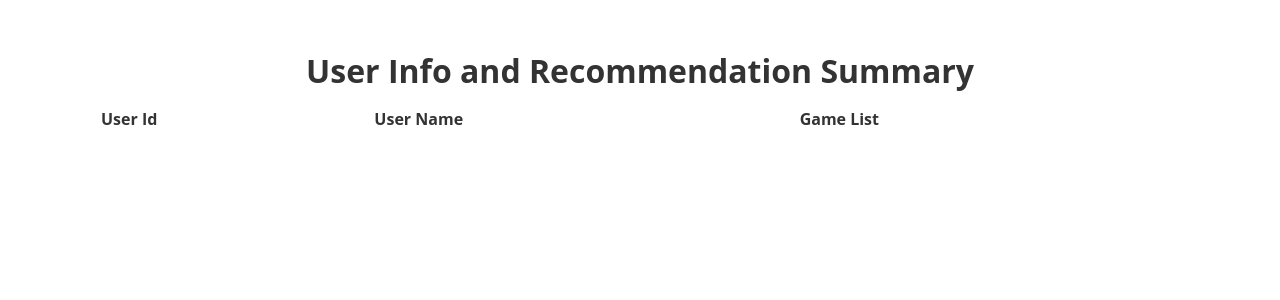
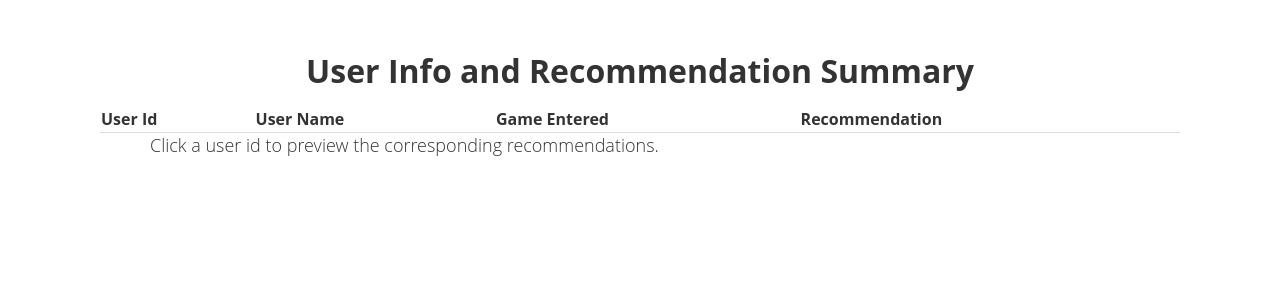
Before and after one commit to JadenWSR/SteamProject, a Flask app: page /Resultssummary in a window 1280 px wide. Shown: the part 81-381 px from the top of the page. Run offline with Flask 2, Linux system fonts and the light colour scheme; lists and menus that the app fills with data are empty; parts of the project's set-up code (start-up, migrations or seed data) failed here and were passed over; some libraries are stand-ins or nearby versions.

Commit message:
Added model to the web app

```diff
--- a/app.py
+++ b/app.py
@@ -11,6 +11,7 @@ import io
 import base64
 import os
 
+from recommendation import *
 
 # DEVELOPMENT_ENV  = True
 
@@ -42,7 +43,8 @@ def get_user_db():
         sql_create_user_table = """ CREATE TABLE IF NOT EXISTS user (
                                     id integer,
                                     name text,
-                                    game_list text
+                                    game_entered text,
+                                    recommendation text
                                 ); """
         cursor.execute(sql_create_user_table)
     # Return the connection
@@ -58,21 +60,22 @@ def insert_user_info(request):
         name = "Anonymous"
     name = name.replace("'", "''")
 
-    game_list = request.form["game_list"]
-    game_list = game_list.replace("'", "''")
+    game_entered = request.form["game_entered"]
+    game_entered = game_entered.replace("'", "''")
+
+    recommendation = get_recommendation(game_user_likes=game_entered, num=request.form.get('num', type=int))
 
     # get nrow and assign unique id
     n_row = cursor.execute('select * from user;')
     nrow = len(n_row.fetchall()) + 1
 
     # add a new row to user database
-    cursor.execute("INSERT INTO user (id, name, game_list) VALUES ({nrow}, '{name}', '{game_list}')".format(
-        nrow = nrow, name = name, game_list = game_list))
+    cursor.execute("INSERT INTO user (id, name, game_entered, recommendation) VALUES ({nrow}, '{name}', '{game_entered}', '{recommendation}')".format(
+        nrow = nrow, name = name, game_entered = game_entered, recommendation = recommendation))
     # Save the change
     g.user_db.commit()
     # close the connection
     g.user_db.close()
-
 
 def get_user_info():
     # open the connection
@@ -82,6 +85,21 @@ def get_user_info():
     # close the connection
     g.user_db.close()
     return messages
+
+def generate_preview_info():
+    # open the connection
+    g.user_db = get_user_db()
+    # get id number of the user
+    id = int(request.form['user_id'])
+
+    # Get a collection of all user input from the user_db
+    messages = pd.read_sql_query("SELECT * FROM user where id = '{id}'".format(id = id), g.user_db)
+    # close the connection
+    g.user_db.close()
+
+    str_r = messages.get('recommendation')[0]
+    recommendation = list(str_r.split('/'))
+    return messages, recommendation
 
 @app.route('/')
 def index():
@@ -100,13 +118,20 @@ def getuserinput():
             return render_template('error.html', app_data=app_data)
 
 
-@app.route('/Resultssummary')
+@app.route('/Resultssummary', methods=['POST', 'GET'])
 def Resultssummary():
-    try:
-        messages = get_user_info()
-        return render_template('Resultssummary.html', messages = messages, app_data=app_data)
-    except:
-        return render_template('Resultssummary.html', app_data=app_data)
+    if request.method == 'GET':
+        try:
+            messages = get_user_info()
+            return render_template('Resultssummary.html', messages = messages, app_data=app_data)
+        except:
+            return render_template('Resultssummary.html', app_data=app_data)
+    else: # if request.method == 'POST'
+        try:
+            messages, games = generate_preview_info()
+            return render_template('preview.html', app_data=app_data, messages = messages, games = games)
+        except:
+            return render_template('preview.html', app_data=app_data)
 
 @app.route('/contact')
 def contact():
--- a/recommendation.py
+++ b/recommendation.py
@@ -5,7 +5,7 @@ from sklearn.metrics.pairwise import cosine_similarity
 
 from heapq import nlargest
 
-df = pd.read_csv(r"./Data/steam_games.csv", header=0, sep=";")
+df = pd.read_csv(r"./Data/steam_games.csv", header=0, sep=";", low_memory=False)
 # print(df.head)
 
 features = ['Developer', 'Genre', 'Categories', 'Tags']
@@ -31,17 +31,21 @@ def get_index_from_title(title):
 def get_title_from_index(index):
         return df[df.index == index]["Name"].values[0]
 
-def get_recommendation(game_user_likes = "Crysis 3"):
+def get_recommendation(game_user_likes = "Crysis 3", num = 5):
     game_index = get_index_from_title(game_user_likes)
 
     cosine_sim = cosine_similarity(count_matrix[game_index],count_matrix)[0]
 
     similar_games = list(enumerate(cosine_sim))
     # sorted_similar_movies = sorted(similar_movies, key=lambda x:x[1], reverse=True)
-    sorted_similar_movies = nlargest(5, similar_games, key=lambda x:x[1])[1::]
+    sorted_similar_games = nlargest(num + 1, similar_games, key=lambda x:x[1])[1::]
 
-    for movie in sorted_similar_movies:
-        print(get_title_from_index(movie[0]))
+    recom_list = []
+    for game in sorted_similar_games:
+        recom_list.append(get_title_from_index(game[0]))
+
+    str = " / ".join(recom_list)
+    return str
 
 if __name__ == '__main__':
     get_recommendation("Crysis 3")
--- a/requirements.txt
+++ b/requirements.txt
@@ -3,3 +3,4 @@ flask
 gunicorn
 numpy
 pandas
+sklearn
--- a/static/style.css
+++ b/static/style.css
@@ -2,6 +2,19 @@
     position: absolute;
     top: 0px;
     left: 0px;
+}
+
+tr {
+  border-bottom: 1px solid #ddd;
+}
+
+tr:hover {
+  background-color: #D6EEEE;
+}
+
+td {
+  border-right: solid 1px #ddd;
+  border-left: solid 1px #ddd;
 }
 
 p {
@@ -17,6 +30,16 @@ p {
 
 
 input[type=text], select {
+  width: 100%;
+  padding: 12px 20px;
+  margin: 8px 0;
+  display: inline-block;
+  border: 1px solid #ccc;
+  border-radius: 4px;
+  box-sizing: border-box;
+}
+
+input[type=number], select {
   width: 100%;
   padding: 12px 20px;
   margin: 8px 0;
@@ -55,6 +78,19 @@ button.button1[type=submit] {
 button.button1[type=submit]:hover {
   background-color: #0a7d30;
 }
+
+button.button2[type=submit] {
+  width: 100%;
+  height: 100%;
+  background-color: #ffffff;
+  color: rgb(53, 128, 248);
+  padding: 14px 20px;
+  margin: 0;
+  border: none;
+  border-radius: 4px;
+  cursor: pointer;
+}
+
 
 button.button[type=submit] {
   width: 100%;
--- a/templates/Resultssummary.html
+++ b/templates/Resultssummary.html
@@ -9,17 +9,25 @@
     <tr>
       <th>User Id</th>
       <th>User Name</th>
-      <th>Game List</th>
+      <th>Game Entered</th>
+      <th>Recommendation</th>
     </tr>
     {% for index, row in messages.iterrows() %}
     <tr>
-      <td>{{ row[0]}}</td>
+      <form method="post"><td>
+        <button class = "button2" name = 'user_id' type="submit" formtarget="_blank" value="{{row[0]}}">{{ row[0]}}</button></td>
+      </form>
       <td>{{ row[1]}}</td>
       <td>{{ row[2]}}</td>
+      <td>{{ row[3]}}</td>
     </tr>
     {% endfor %}
   </table>
 </center>
+
+<footer>
+  <p>Click a user id to preview the corresponding recommendations.</p>
+</footer>
 
 {% if error %}
 <br>Sorry, we don't have any users right now.
```
Also changed, not shown: templates/getuserinput.html (+8 -2 lines), templates/preview.html (added, +28 -0 lines).
